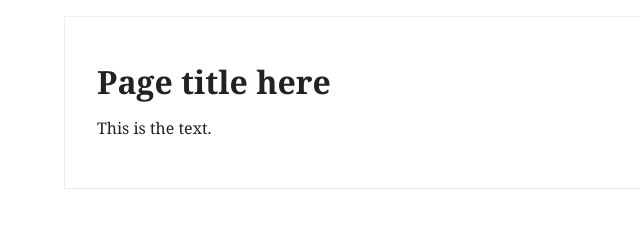
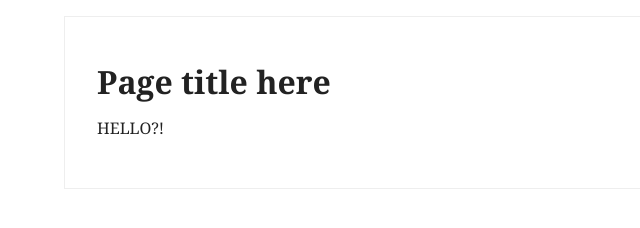
Before and after one commit to jacktollman/wp, a plain HTML site: page web1-basic-gh-pages/index.html in a window 1280 px wide. Shown: the full height of the page, 0-640 px from the left. Drawn offline with nearby package versions, Linux system fonts and the light colour scheme.

Commit message:
text change

```diff
--- a/web1-basic-gh-pages/index.html
+++ b/web1-basic-gh-pages/index.html
@@ -20,14 +20,13 @@
 </head>
 <body>
 
-
 	<!-- Page content goes inside the container -->
 	<!-- In general, you should have only one container per page. -->
 	<div class="container">
 
 		<h1>Page title here</h1>
 
-		<p>This is the text.</p>
+		<p>HELLO?!</p>
 
 	</div><!-- end container -->
 
```
Also changed, not shown: 1 other file.
